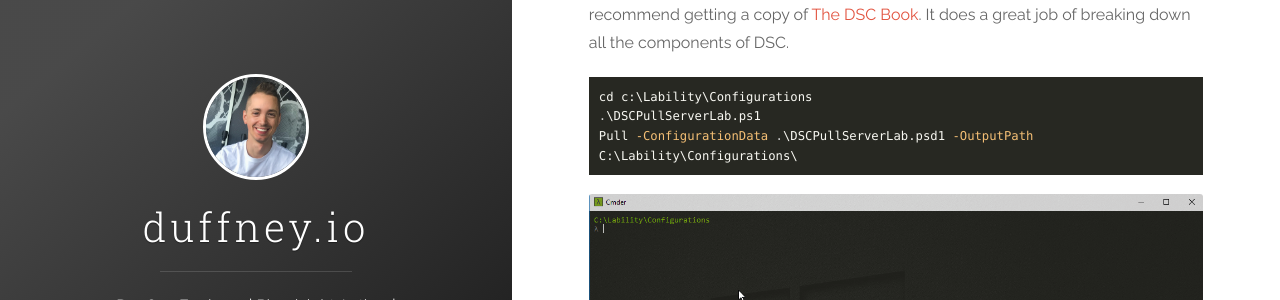
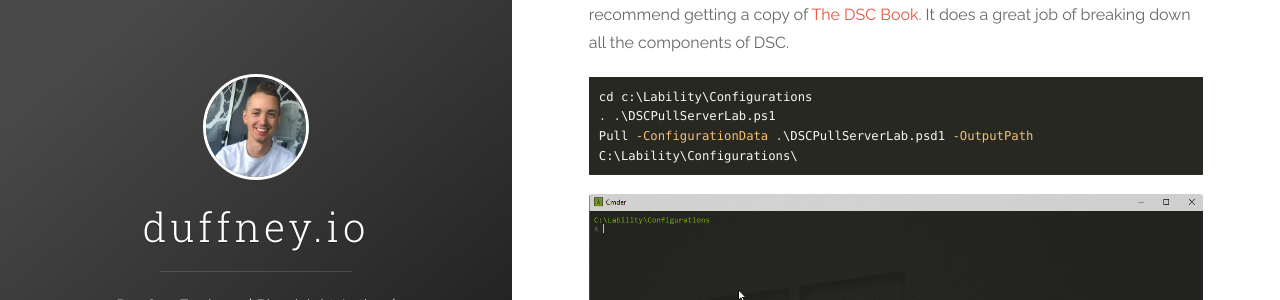
Before and after one commit to AzureDevOps3/duffney.github.io, a Jekyll site: the page built from _posts/2017-03-10-Configure-HTTPS-DSC-PullServerPSv5.md, in a window 1280 px wide and 900 px high, scrolled down 4091 px. Shown: the part 151-451 px from the top of the window. Built offline with Jekyll 4.4.1, drawn with Linux system fonts in a browser that asks for light colours; nearby versions of some CDN libraries; comment, search, counter and statistics services are not loaded.

```diff
--- a/_posts/2017-03-10-Configure-HTTPS-DSC-PullServerPSv5.md
+++ b/_posts/2017-03-10-Configure-HTTPS-DSC-PullServerPSv5.md
@@ -88,7 +88,7 @@ With both of these files in place you're now ready to run the DSC configuration,
 
 {% highlight powershell %}
 cd c:\Lability\Configurations
-.\DSCPullServerLab.ps1
+. .\DSCPullServerLab.ps1
 Pull -ConfigurationData .\DSCPullServerLab.psd1 -OutputPath C:\Lability\Configurations\
 {% endhighlight %}
 
```
